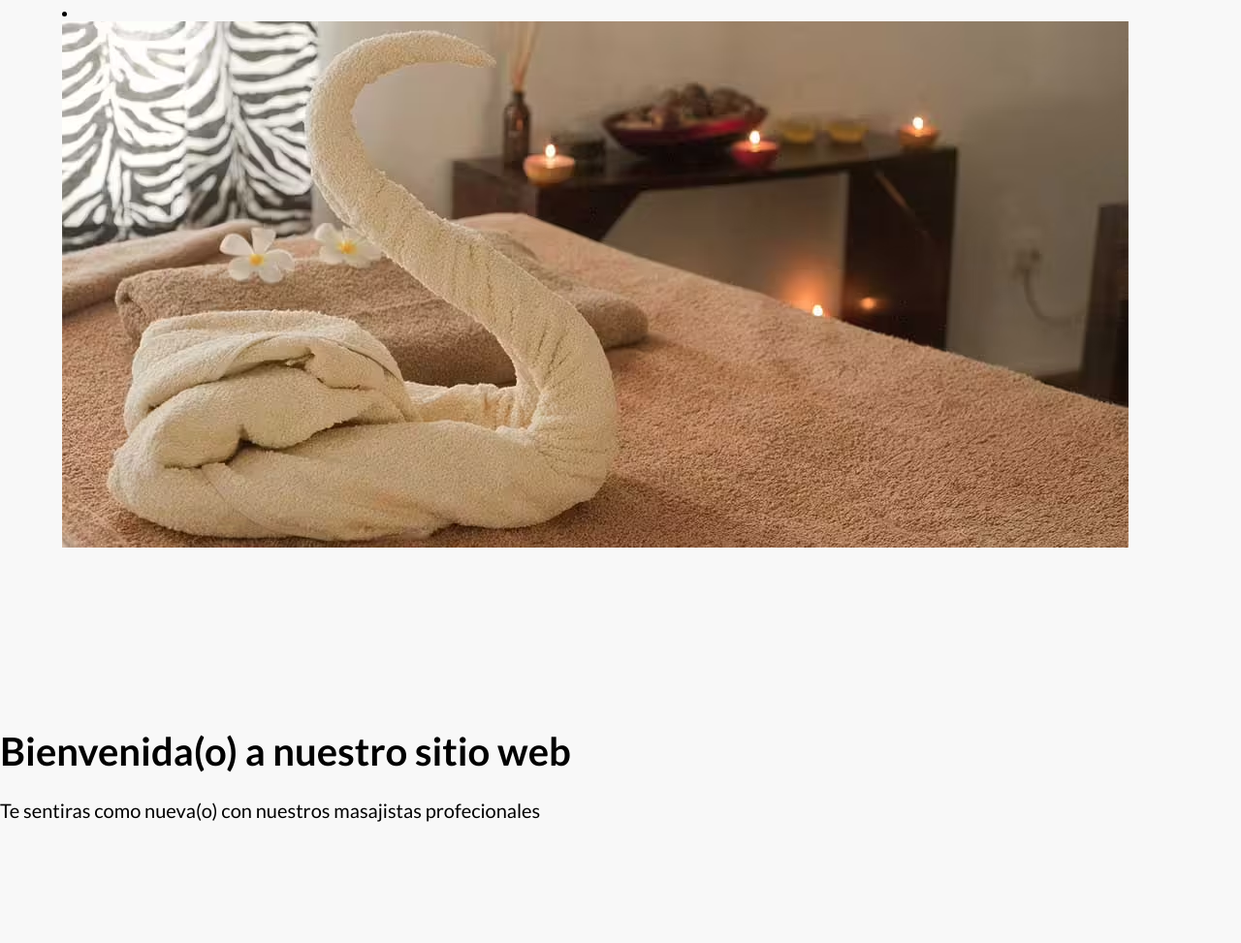
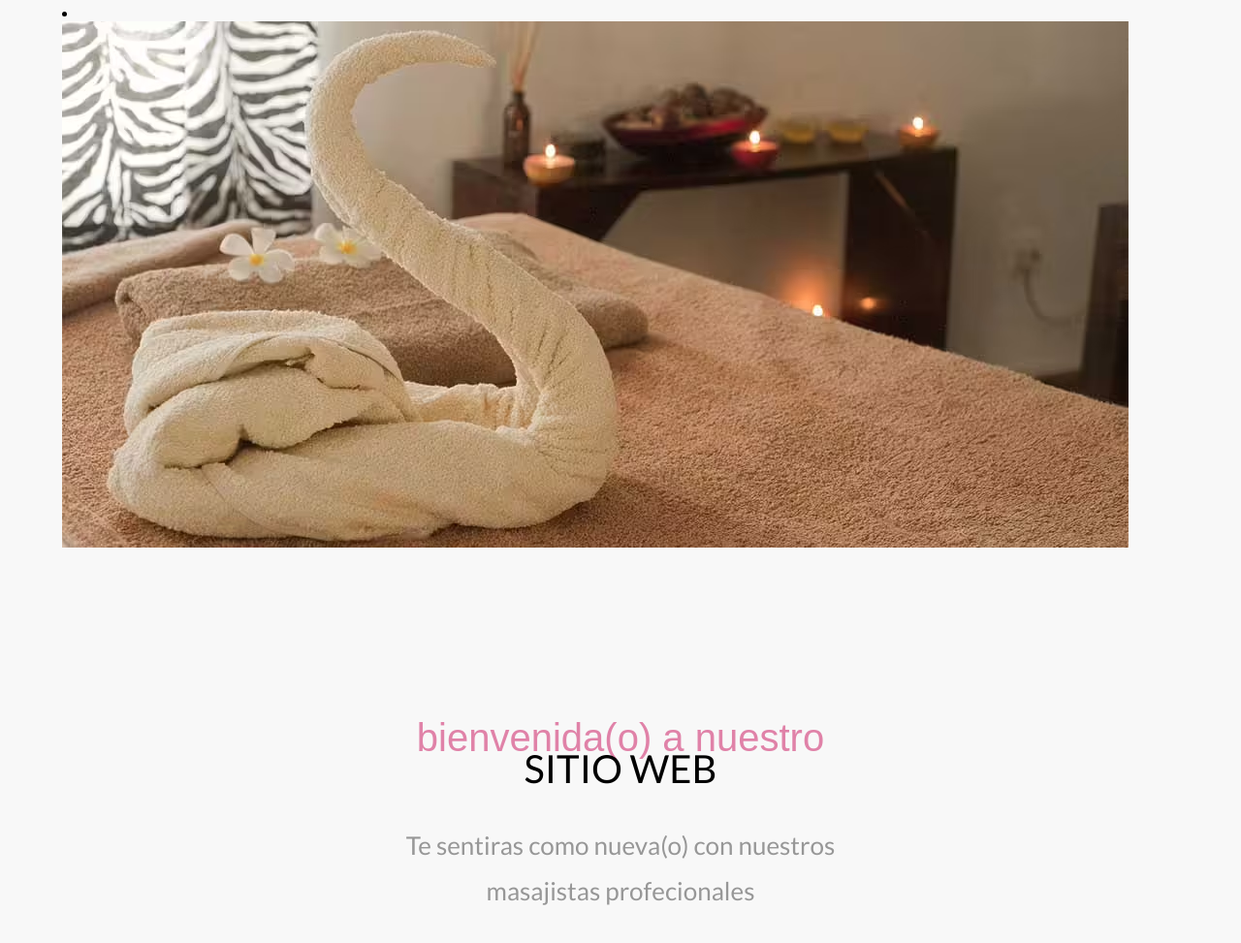
Before and after one commit to dolivare5/carlolina-spa, a website: page index.html in a window 1280 px wide. Shown: the part 471-1444 px from the top of the page at 97% size. Before the commit the page ends 1419 px from the top, so only its background shows below. Drawn offline with Linux system fonts and the light colour scheme; a web font is replaced by a local one.

Commit message:
Commit Nro. 13. Termine de darle estilos a la sección de bienvenida. Para ello agregué un mixins el cual contiene el estilo que se dara a los heading y se puede incluir donde lo necesite.

```diff
--- a/src/scss/base/_mixins.scss
+++ b/src/scss/base/_mixins.scss
@@ -47,3 +47,20 @@
     gap: $espaciado;
     grid-template-columns: repeat($columnas, 1fr);
 }
+
+@mixin headingCursiva {
+    text-align: center;
+    color: v.$secundario;
+    font-family: v.$fuenteCursiva;
+    line-height: .8;
+    font-weight: 400;
+    text-transform: lowercase;
+    font-size: 4rem;
+
+    span{
+        color: v.$negro;
+        display: block;
+        text-transform: uppercase;
+        font-family: v.$fuentePrincipal;
+    }
+}
--- /dev/null
+++ b/src/scss/ui/03-bienvenida/_bienvenida.scss
@@ -0,0 +1,17 @@
+@use "../../base/variables" as v;
+@use "../../base/mixins" as m;
+
+.bienvenida{
+    text-align: center;
+    &__heading{
+        @include m.headingCursiva;
+    }
+
+    &__texto{
+        font-size: 2.6rem;
+        color: v.$gris;
+        max-width: 50rem;
+        margin: 4rem auto 0 auto;
+        line-height: 1.8;
+    }
+}
--- /dev/null
+++ b/src/scss/ui/03-bienvenida/_index.scss
@@ -0,0 +1 @@
+@forward "bienvenida";
--- a/src/scss/ui/_index.scss
+++ b/src/scss/ui/_index.scss
@@ -1,2 +1,3 @@
 @forward "01-header";
 @forward "02-redes-sociales";
+@forward "03-bienvenida";
```
Also changed, not shown: build/css/app.css, 1 other file.
